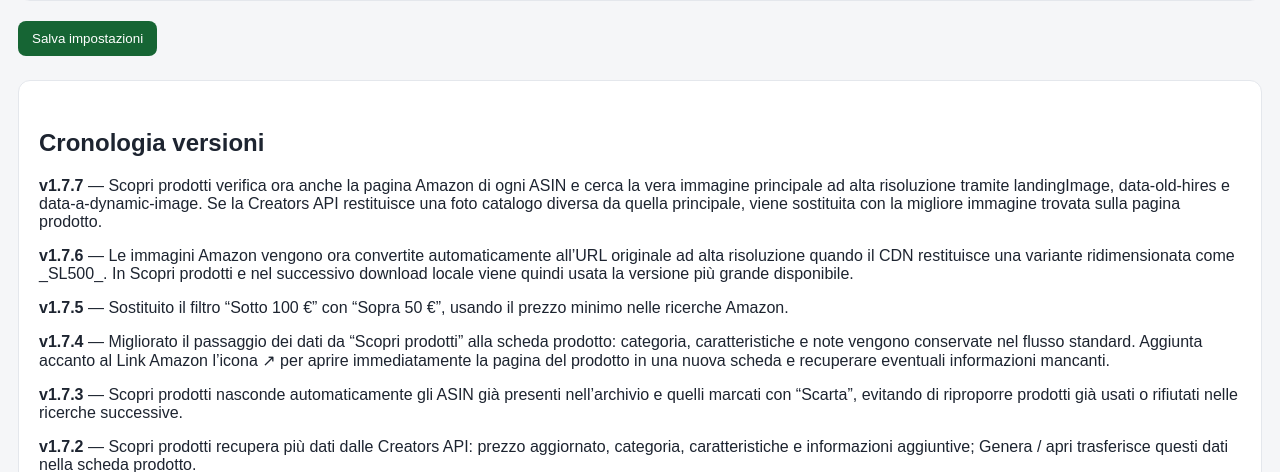
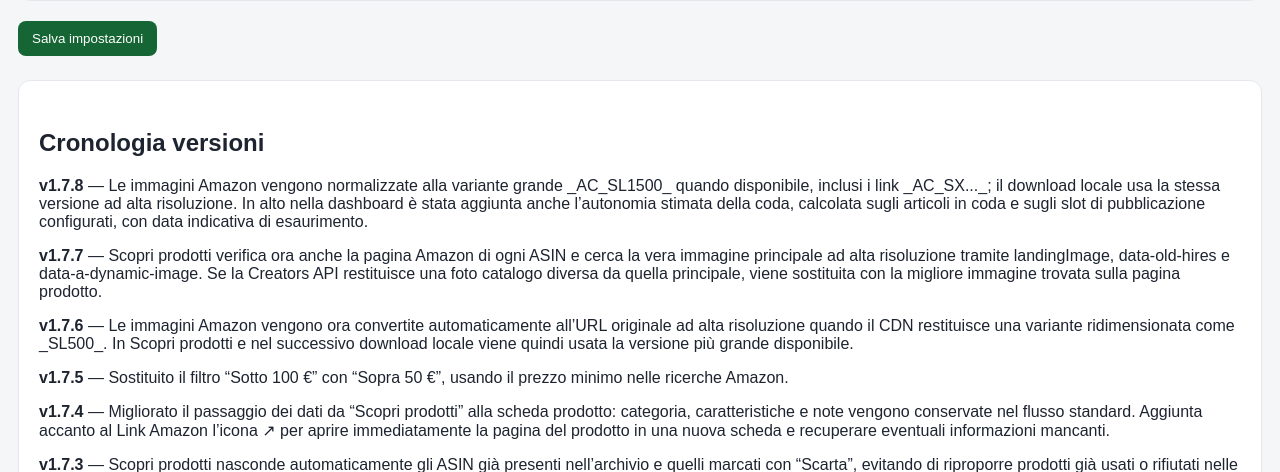
Before and after one commit to Niki206cc/amazonwp, a Flask app: page /settings in a window 1280 px wide. Shown: the part 2489-2961 px from the top of the page. Run offline with Flask 3, Linux system fonts and the light colour scheme; data comes from the database, SQL or seed files in the repository; data that the repository does not hold is empty.

Commit message:
v1.7.8 aggiorna cronologia

```diff
--- a/templates/settings.html
+++ b/templates/settings.html
@@ -24,6 +24,7 @@
 <section class="panel"><h2>Pubblicazione automatica</h2><div class="form-grid"><label>Giorni APScheduler<input name="publish_days" value="{{ settings.publish_days }}"><small>0=lun, 1=mar ... 6=dom.</small></label><div class="full"><label>Orari di pubblicazione</label><input type="hidden" name="publish_time" id="publish_time" value="{{ settings.publish_time or '09:00' }}"><div id="publish-times" style="display:flex;flex-wrap:wrap;gap:10px;margin-top:8px"></div><button type="button" class="btn small" id="add-publish-time" style="margin-top:10px">+ Aggiungi orario</button></div><label class="check full"><input type="checkbox" name="scheduler_enabled" value="1" {% if settings.scheduler_enabled=='1' %}checked{% endif %}> Abilita pubblicazione automatica</label><label class="check full"><input type="checkbox" name="prepublish_check" value="1" {% if settings.get('prepublish_check','1')=='1' %}checked{% endif %}> Abilita controllo pre-pubblicazione</label><small class="full">Se attivo, prima dell'invio vengono verificati titolo, lunghezza testo, immagine, prezzo quando disponibile, link affiliati, Partner Tag e dichiarazione di affiliazione. Se disattivato, l'articolo viene inviato senza questi controlli sia dallo scheduler sia con “Invia ora”.</small></div></section>
 <button class="btn success" type="submit">Salva impostazioni</button></form>
 <section class="panel" style="margin-top:24px"><h2>Cronologia versioni</h2>
+<p><strong>v1.7.8</strong> — Le immagini Amazon vengono normalizzate alla variante grande _AC_SL1500_ quando disponibile, inclusi i link _AC_SX..._; il download locale usa la stessa versione ad alta risoluzione. In alto nella dashboard è stata aggiunta anche l’autonomia stimata della coda, calcolata sugli articoli in coda e sugli slot di pubblicazione configurati, con data indicativa di esaurimento.</p>
 <p><strong>v1.7.7</strong> — Scopri prodotti verifica ora anche la pagina Amazon di ogni ASIN e cerca la vera immagine principale ad alta risoluzione tramite landingImage, data-old-hires e data-a-dynamic-image. Se la Creators API restituisce una foto catalogo diversa da quella principale, viene sostituita con la migliore immagine trovata sulla pagina prodotto.</p>
 <p><strong>v1.7.6</strong> — Le immagini Amazon vengono ora convertite automaticamente all’URL originale ad alta risoluzione quando il CDN restituisce una variante ridimensionata come _SL500_. In Scopri prodotti e nel successivo download locale viene quindi usata la versione più grande disponibile.</p>
 <p><strong>v1.7.5</strong> — Sostituito il filtro “Sotto 100 €” con “Sopra 50 €”, usando il prezzo minimo nelle ricerche Amazon.</p>
```
